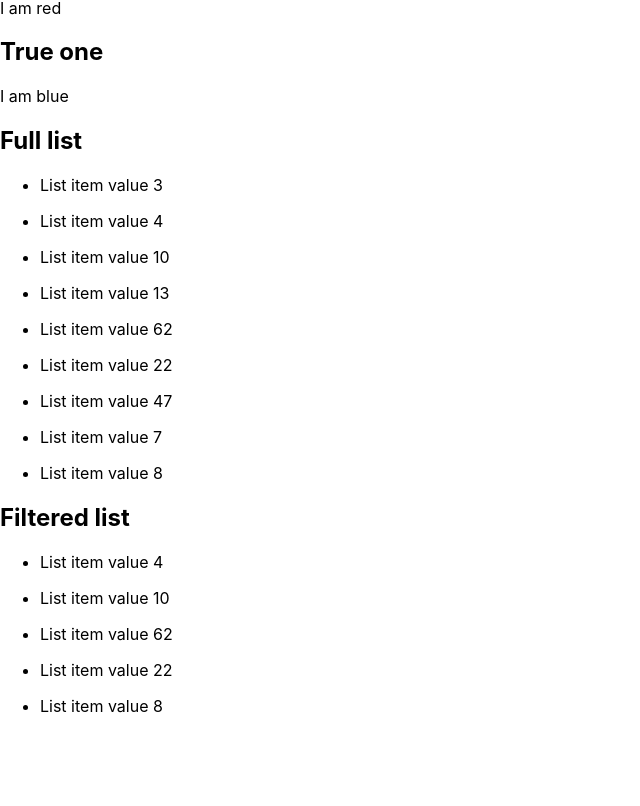
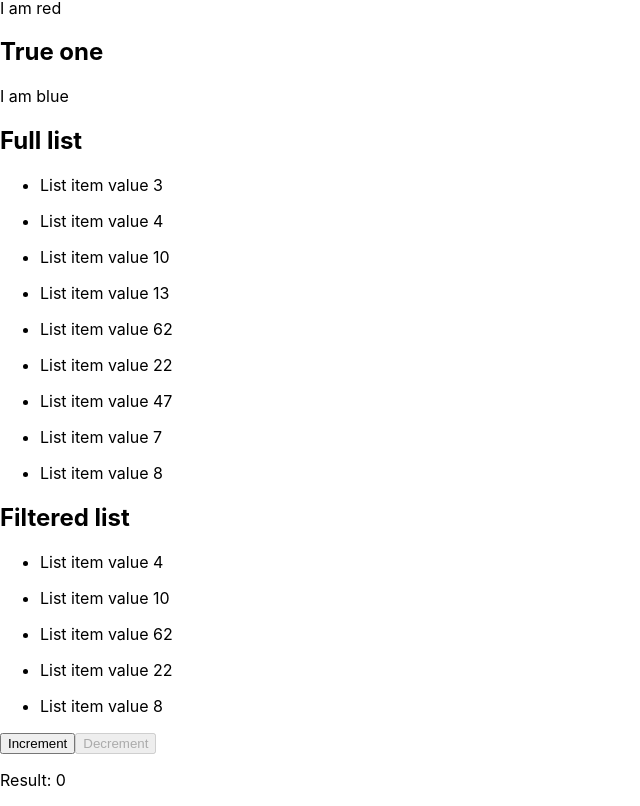
Before and after one commit to aldask/react-fundamentals, a React (Create React App) app in the folder react-fundamentals/: page / in a window 1280 px wide. Shown: the part 320-1126 px from the top of the page, without its empty margins (0-640 px from the left). Before the commit the page ends 1052 px from the top, so only its background shows below. Built offline with nearby package versions, Linux system fonts and the light colour scheme.

Commit message:
stateful components

```diff
--- a/react-fundamentals/src/App.js
+++ b/react-fundamentals/src/App.js
@@ -5,6 +5,7 @@ import { FirstReactComponent } from './FirstReactComponent';
 import ConditionalRenderingComponent from './ConditionalRenderingComponent';
 import listForRender from './RenderingLists';
 import InteractionEvents33 from './InteractionEvents33';
+import StatefulComponent34 from './StatefulComponent34';
 
 
 function App() {
@@ -45,6 +46,7 @@ function App() {
         <h1>Filtered list</h1>
         {filtered}
       </section>
+      <StatefulComponent34 />
     </div>
   );
 }
--- a/react-fundamentals/src/InteractionEvents33.jsx
+++ b/react-fundamentals/src/InteractionEvents33.jsx
@@ -13,4 +13,4 @@ const InteractionEvents33 = () => {
     );
   };
 
-  export default InteractionEvents33;
+export default InteractionEvents33;
--- /dev/null
+++ b/react-fundamentals/src/StatefulComponent34.jsx
@@ -0,0 +1,49 @@
+import { useState } from "react";
+
+const StatefulComponent34 = () => {
+
+    const [count, setCount] = useState(0);
+    let checkPassive = count < 0;
+    let checkNegative = count == 0;
+
+    function handleIncrementClick() {
+        setCount(count + 1);
+    }
+
+    function handleDecrementClick() {
+        setCount(count - 1);
+    }
+
+    return (
+    <div>
+        <button onClick = {handleIncrementClick} disabled = {checkPassive}>Increment</button>
+        <button onClick = {handleDecrementClick} disabled = {checkNegative}>Decrement</button>
+
+        <p>
+            <span>Result: {count}</span>
+        </p>
+    </div>
+    )
+}
+
+export default StatefulComponent34;
+
+/*
+Create an event handler for increment button:
+
+name the handler increment
+
+when increment is called it should add 1 to current state value.
+
+pass the increment to Increment button
+
+Create an event handler for decrement button:
+
+name the handler decrement
+
+when decrement is called it should deduct 1 from the current state value, add additional logic so that when count state is equal to 0 deduction is not made. count state should never become negative.
+
+pass the decrement to decrement button
+
+Render the current count state value inside the Result span
+*/
```
